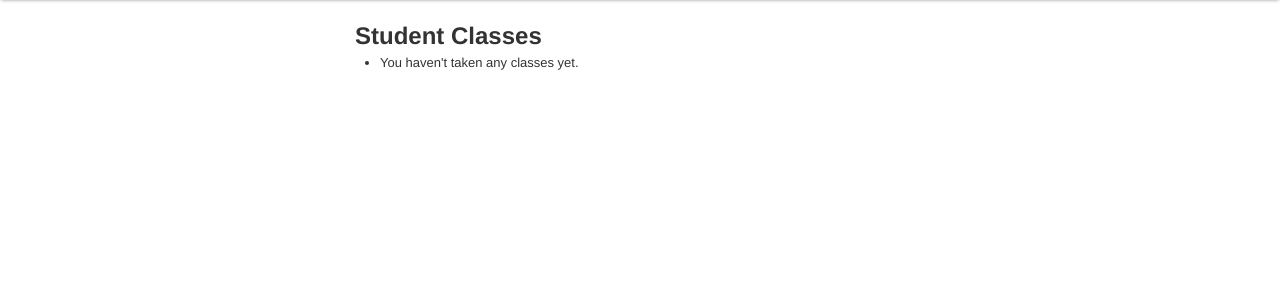
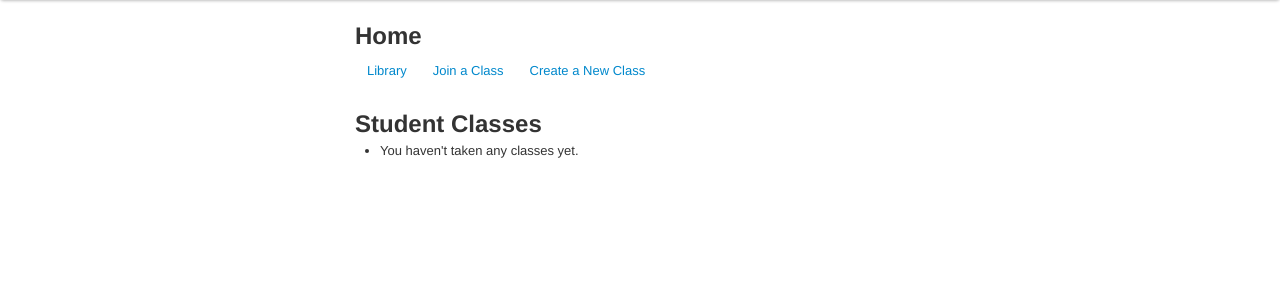
Before and after one commit to gmcclure/classwrite, a Django app: page /front/ in a window 1280 px wide. Shown: the part 40-340 px from the top of the page. Run offline with Django 3.2, Linux system fonts and the light colour scheme; the visitor is signed in with stand-in values (Sample User, id 1); some libraries are stand-ins or nearby versions.

Commit message:
More Bootstrapping.

```diff
--- a/classwrite/templates/base.html
+++ b/classwrite/templates/base.html
@@ -6,9 +6,6 @@
 
         <title>{% block title %}ClassWrite{% endblock %}</title>
 
-        {# <link rel="stylesheet" type="text/css" href="/_/css/reset.css" /> #}
-        {# <link rel="stylesheet" type="text/css" href="/_/css/smoothness/jquery-ui-1.8.11.custom.css" /> #}
-        {# <link rel="stylesheet" type="text/css" href="/_/css/main.css" /> #}
         <link rel="stylesheet" href="{{ STATIC_URL }}bootstrap/css/bootstrap.min.css" />
         <link rel="stylesheet" href="{{ STATIC_URL }}bootstrap/css/bootstrap-responsive.min.css" />
 
--- a/front/templates/index.html
+++ b/front/templates/index.html
@@ -1,15 +1,13 @@
 {% extends "base.html" %}
 
-{% block nav %}
-<h1>Dashboard</h1>
-<div id="context_navigation">
-    <a href="/library/catalog/">Library</a> &#x7c;
-    <a href="/class/join/">Join a Class</a> &#x7c;
-    <a href="/class/create/">Create a New Class</a>
-</div>
-{% endblock %}
+{% block content %}
+<h2>Home</h2>
+<ul class="nav nav-pills">
+    <li><a href="/library/catalog/">Library</a></li>
+    <li><a href="/class/join/">Join a Class</a></li>
+    <li><a href="/class/create/">Create a New Class</a></li>
+</ul>
 
-{% block content %}
 {% if messages %}
 <div class="dashboard_section">
     <ul class="messages">
--- a/front/templates/welcome.html
+++ b/front/templates/welcome.html
@@ -3,7 +3,8 @@
 {% block title %}ClassWrite{% endblock %}
 
 {% block content %}
-<h1>ClassWrite Writing Studio</h1>
+<div class="hero-unit">
+    <h1>ClassWrite</h1>
 
     <h2>Welcome to the ClassWrite Writing Studio.</h2>
 
@@ -15,4 +16,5 @@ especially in a variety of contexts &mdash; online (wikis, forums,
     blogs), formal (essays and research papers), creative (poetry,
     fiction, experimental) &mdash; then ClassWrite's tools are tailored
     to your needs.</p>
+</div>
 {% endblock %}
```
Lines whose indentation alone changed are shown as unchanged.
